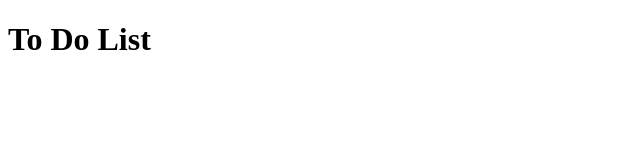
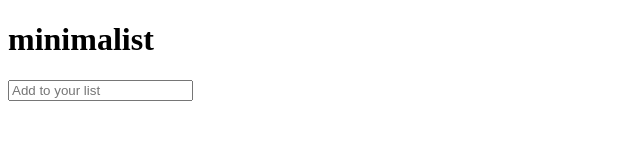
Before and after one commit to D4nielJ/todo-list, a website: page src/index.html in a window 1280 px wide. Shown: the whole page, without its empty margins (0-640 px from the left). Drawn offline with Linux system fonts and the light colour scheme.

Commit message:
Add additional structure to HTML

```diff
--- a/src/index.html
+++ b/src/index.html
@@ -7,9 +7,14 @@
     <title>To Do List</title>
   </head>
   <body>
-    <h1>To Do List</h1>
-    <ul class="todo-list">
-      <!-- to be filled dinamycally with JS -->
-    </ul>
+    <h1>minimalist</h1>
+    <div class="card-list">
+      <form action="#">
+        <input type="text" placeholder="Add to your list">
+      </form>
+      <ul class="todo-list">
+        <!-- to be filled dinamycally with JS -->
+      </ul>
+    </div>
   </body>
 </html>
```
